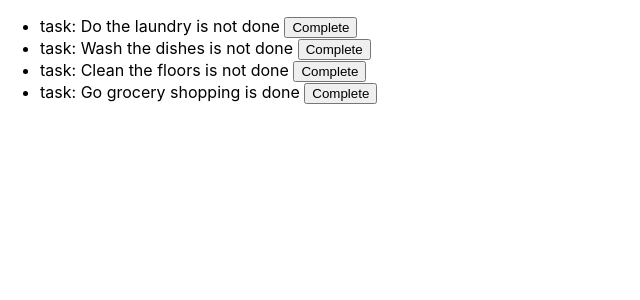
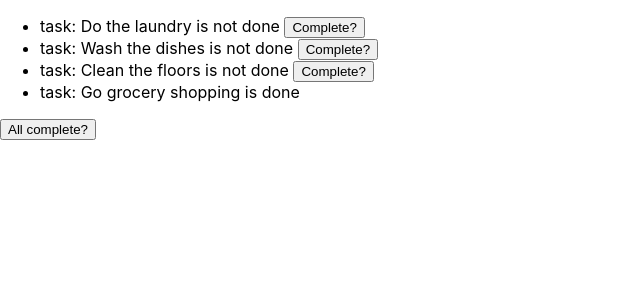
Before and after one commit to cbelsole/controller_hooks_example, a React (Create React App) app: page / in a window 1280 px wide. Shown: the top 300 px of the page, without its empty margins (0-640 px from the left). Built offline with nearby package versions, Linux system fonts and the light colour scheme.

Commit message:
added all complete button and hide todo complete button if complete

```diff
--- a/src/components/controller.tsx
+++ b/src/components/controller.tsx
@@ -21,6 +21,19 @@ export default class Controller extends React.Component<Props, State> {
     completeTodoAPI(item).then(todos => this.setState({ todos }));
   };
 
+  isAllComplete = () => {
+    const { todos } = this.state;
+
+    for (let i = 0; i < todos.length; i++) {
+      if (!todos[i].done) {
+        alert('Todos are not complete.');
+        return;
+      }
+    }
+
+    alert('Todos are complete.');
+  };
+
   render() {
     const { todos } = this.state;
 
@@ -31,6 +44,7 @@ export default class Controller extends React.Component<Props, State> {
     return (
       <div>
         <TodoList completeTodo={this.completeTodo} todos={todos} />
+        <button onClick={this.isAllComplete}>All complete?</button>
       </div>
     );
   }
--- a/src/components/todo.tsx
+++ b/src/components/todo.tsx
@@ -9,9 +9,11 @@ const Todo: React.FC<Props> = ({ item, done, completeTodo }) => {
   return (
     <div>
       task: {item} is {done ? 'done' : 'not done'}{' '}
-      <button type="button" onClick={() => completeTodo(item)}>
-        Complete
-      </button>
+      {!done && (
+        <button type="button" onClick={() => completeTodo(item)}>
+          Complete?
+        </button>
+      )}
     </div>
   );
 };
```
